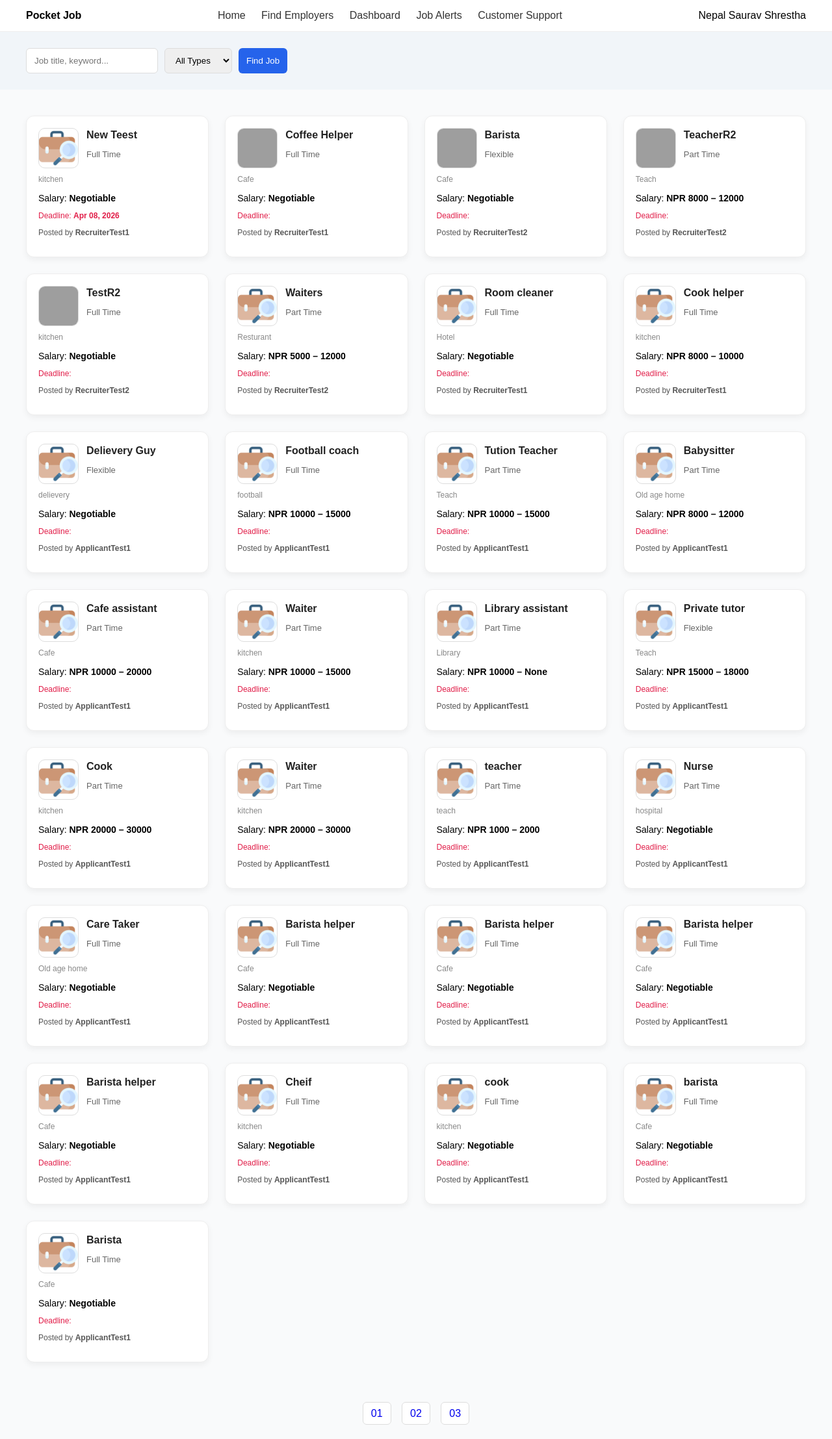
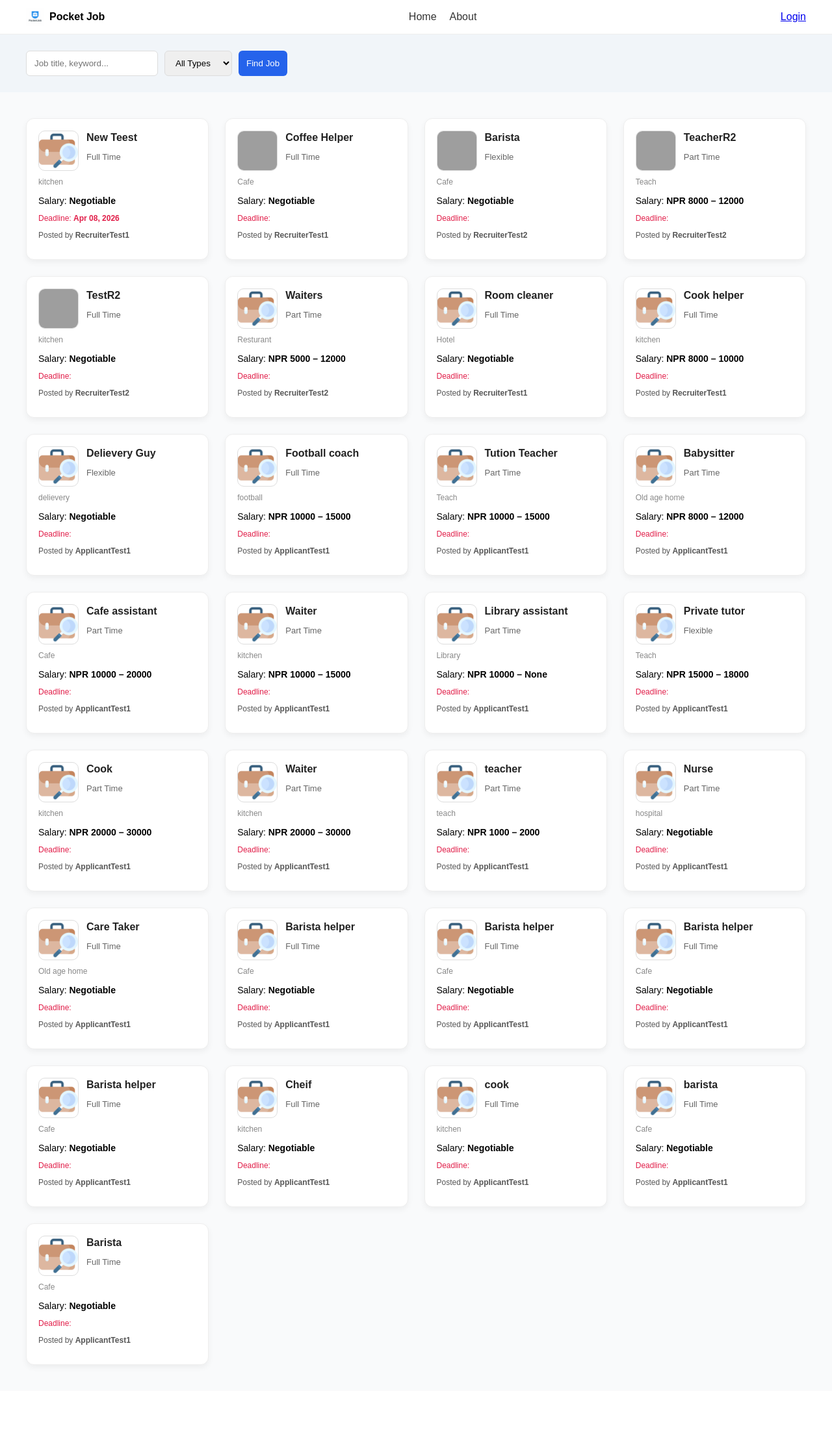
Before and after one commit to SauravStha1/Pocket_Job, a Django app: page / in a window 1280 px wide. Shown: the whole page at 65% size. After the commit the page ends 2105 px from the top, so only its background shows below. Run offline with Django 5.2, Linux system fonts and the light colour scheme; data comes from the database, SQL or seed files in the repository; both versions use the stored data as it was after the commit; grey boxes are pictures that could not be loaded.

Commit message:
feature added: proper working navbar which is diffrent for applicant and recruiter.

```diff
--- a/static/css/home.css
+++ b/static/css/home.css
@@ -10,9 +10,29 @@ body {
     display: flex;
     justify-content: space-between;
     align-items: center;
-    padding: 15px 40px;
+    padding: 12px 40px;
     background: white;
     border-bottom: 1px solid #eee;
+}
+
+/* Logo */
+
+.logo {
+    display: flex;
+    align-items: center;
+    gap: 8px;
+}
+
+.logo-img {
+    width: 28px;
+    height: 28px;
+}
+
+/* Navbar links */
+
+.navbar nav {
+    display: flex;
+    align-items: center;
 }
 
 .navbar nav a {
@@ -24,6 +44,54 @@ body {
 
 .navbar nav a:hover {
     color: #2563eb;
+}
+
+/* Post Job Button */
+
+.post-job-btn {
+    background: #2563eb;
+    color: white !important;
+    padding: 7px 14px;
+    border-radius: 6px;
+    margin-left: 10px;
+}
+
+.post-job-btn:hover {
+    background: #1d4ed8;
+}
+
+/* ================= PROFILE AREA ================= */
+
+.profile {
+    display: flex;
+    align-items: center;
+    gap: 10px;
+}
+
+/* Notification Bell */
+
+.bell {
+    font-size: 18px;
+    cursor: pointer;
+}
+
+/* Profile Image */
+
+.profile-pic {
+    width: 32px;
+    height: 32px;
+    border-radius: 50%;
+    object-fit: cover;
+}
+
+/* Role Badge */
+
+.role-badge {
+    background: #f1f5f9;
+    padding: 3px 8px;
+    border-radius: 6px;
+    font-size: 12px;
+    color: #555;
 }
 
 /* ================= SEARCH SECTION ================= */
@@ -111,13 +179,9 @@ body {
     justify-content: center;
 }
 
-/* CRITICAL FIX */
-
 .job-image img {
     width: 100%;
     height: 100%;
-    max-width: 100%;
-    max-height: 100%;
     object-fit: cover;
     display: block;
 }
--- /dev/null
+++ b/templates/base.html
@@ -0,0 +1,97 @@
+{% load static %}
+<!DOCTYPE html>
+<html>
+
+<head>
+    <title>Pocket Job</title>
+    <link rel="stylesheet" href="{% static 'css/home.css' %}">
+</head>
+
+<body>
+
+<header class="navbar">
+
+    <div class="logo">
+        <img src="{% static 'images/pocketJob_logo.png' %}" class="logo-img">
+        <strong>Pocket Job</strong>
+    </div>
+
+    <!-- NAVBAR LINKS -->
+    <nav>
+
+        {% if user.is_authenticated %}
+
+            {% if user.profile.role == "APPLICANT" %}
+
+                <a href="{% url 'home' %}">Home</a>
+                <a href="#">Applied Jobs</a>
+                <a href="#">Saved Jobs</a>
+                <a href="#">History</a>
+                <a href="#">About</a>
+
+            {% elif user.profile.role == "RECRUITER" %}
+
+                <a href="{% url 'home' %}">Home</a>
+
+                <!-- Shows only jobs posted by recruiter -->
+                <a href="{% url 'job_list' %}">Posted Jobs</a>
+
+                <!-- Recruiter dashboard -->
+                <a href="{% url 'recruiter_dashboard' %}">Dashboard</a>
+
+                <a href="#">About</a>
+
+                <!-- Job posting form -->
+                <a href="{% url 'job_create' %}" class="post-job-btn">Post a Job</a>
+
+            {% endif %}
+
+        {% else %}
+
+            <a href="{% url 'home' %}">Home</a>
+            <a href="#">About</a>
+
+        {% endif %}
+
+    </nav>
+
+
+    <!-- RIGHT PROFILE AREA -->
+    <div class="profile">
+
+        {% if user.is_authenticated %}
+
+            <!-- Notification Bell -->
+            <span class="bell">🔔</span>
+
+            <!-- Profile Picture Placeholder -->
+            <img src="{% static 'images/default_profile.png' %}" class="profile-pic">
+
+            <span>{{ user.username }}</span>
+
+            <!-- Role Watermark -->
+            <span class="role-badge">
+                {% if user.profile.role == "APPLICANT" %}
+                    Applicant
+                {% elif user.profile.role == "RECRUITER" %}
+                    Recruiter
+                {% endif %}
+            </span>
+
+        {% else %}
+
+            <a href="{% url 'login' %}">Login</a>
+
+        {% endif %}
+
+    </div>
+
+</header>
+
+
+<!-- PAGE CONTENT -->
+{% block content %}
+{% endblock %}
+
+</body>
+</html>
--- a/templates/homepage/home.html
+++ b/templates/homepage/home.html
@@ -1,35 +1,7 @@
+{% extends "base.html" %}
 {% load static %}
-<!DOCTYPE html>
-<html>
 
-<head>
-    <title>Pocket Job</title>
-    <link rel="stylesheet" href="{% static 'css/home.css' %}">
-</head>
-
-<body>
-
-<header class="navbar">
-
-    <div class="logo">
-        <strong>Pocket Job</strong>
-    </div>
-
-    <nav>
-        <a href="{% url 'home' %}">Home</a>
-        <a href="#">Find Employers</a>
-        <a href="#">Dashboard</a>
-        <a href="#">Job Alerts</a>
-        <a href="#">Customer Support</a>
-    </nav>
-
-    <div class="profile">
-        <span>Nepal</span>
-        <span>Saurav Shrestha</span>
-    </div>
-
-</header>
-
+{% block content %}
 
 <section class="search-section">
 
@@ -131,12 +103,4 @@ Posted by <strong>{{ job.recruiter.username }}</strong>
 
 </section>
 
-
-<div class="pagination">
-<a href="#">01</a>
-<a href="#">02</a>
-<a href="#">03</a>
-</div>
-
-</body>
-</html>
+{% endblock %}
```
Also changed, not shown: Job_Post/views.py (+16 -5 lines), db.sqlite3, static/images/default_profile.png (added), static/images/pocketJob_logo.png (added).
